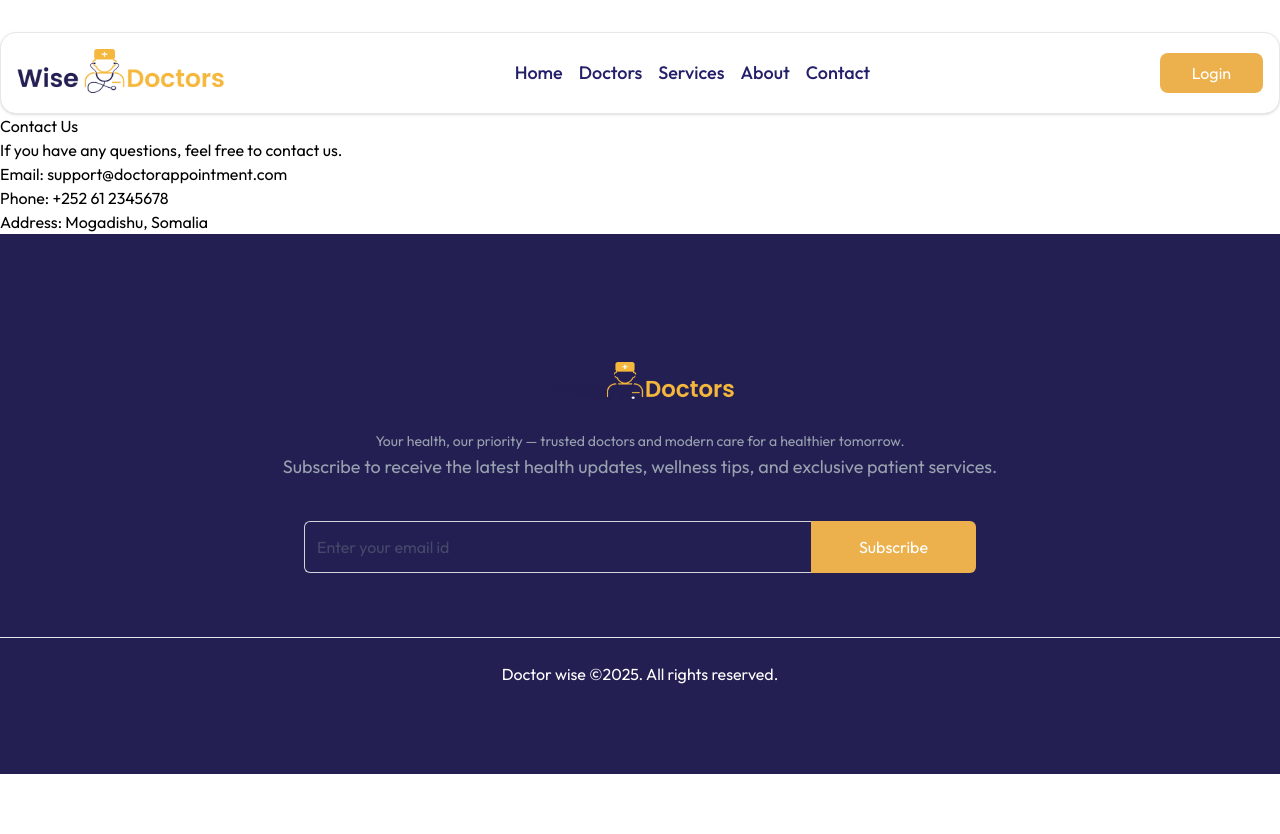
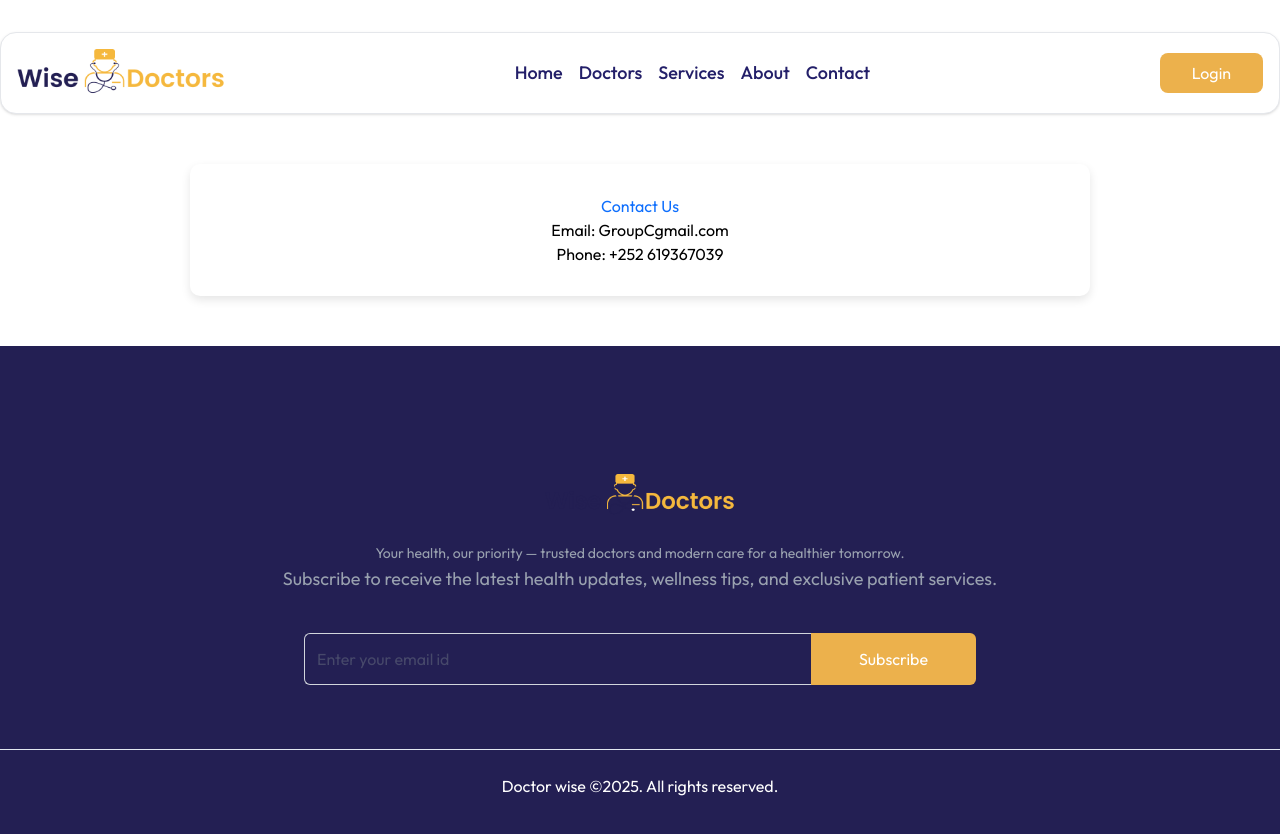
Before and after one commit to sabariinsaabo-lang/doctor-appointment, a React (Vite) app: page /contact in a window 1280 px wide. Shown: the top 834 px of the page. Before the commit the page ends 800 px from the top, so only its background shows below. Built offline with nearby package versions, Linux system fonts and the light colour scheme.

Commit message:
change contact about

```diff
--- a/src/pages/About.jsx
+++ b/src/pages/About.jsx
@@ -2,15 +2,29 @@ import React from "react";
 
 const About = () => {
   return (
-    <div className="container">
-      <h1>About Us</h1>
-      <p>
-        Welcome to our Doctor Appointment System. This platform helps patients
+    <div
+      style={{
+        maxWidth: "900px",
+        margin: "50px auto",
+        padding: "30px",
+        backgroundColor: "white",
+        borderRadius: "10px",
+        boxShadow: "0 4px 10px rgba(0,0,0,0.1)",
+        textAlign: "center"
+      }}
+    >
+      <h1 style={{ color: "#0d6efd" }}>About Us</h1>
+
+      <p style={{ fontSize: "16px", color: "#555" }}>
+        Welcome to our Doctor Appointment System.
+
+      This platform helps patients
         easily book appointments with qualified doctors online.
-      </p>
+
       <p>
         Our goal is to make healthcare access simple, fast, and reliable for
         everyone.
+      </p>
       </p>
     </div>
   );
--- a/src/pages/Contact.jsx
+++ b/src/pages/Contact.jsx
@@ -2,15 +2,22 @@ import React from "react";
 
 const Contact = () => {
   return (
-    <div className="container">
-      <h1>Contact Us</h1>
-      <p>If you have any questions, feel free to contact us.</p>
+    <div
+      style={{
+        maxWidth: "900px",
+        margin: "50px auto",
+        padding: "30px",
+        backgroundColor: "white",
+        borderRadius: "10px",
+        boxShadow: "0 4px 10px rgba(0,0,0,0.1)",
+        textAlign: "center"
+      }}
+    >
+      <h1 style={{ color: "#0d6efd" }}>Contact Us</h1>
 
-      <ul>
-        <li>Email: support@doctorappointment.com</li>
-        <li>Phone: +252 61 2345678</li>
-        <li>Address: Mogadishu, Somalia</li>
-      </ul>
+      <p>Email: GroupCgmail.com</p>
+      <p>Phone: +252 619367039</p>
+
     </div>
   );
 };
```
